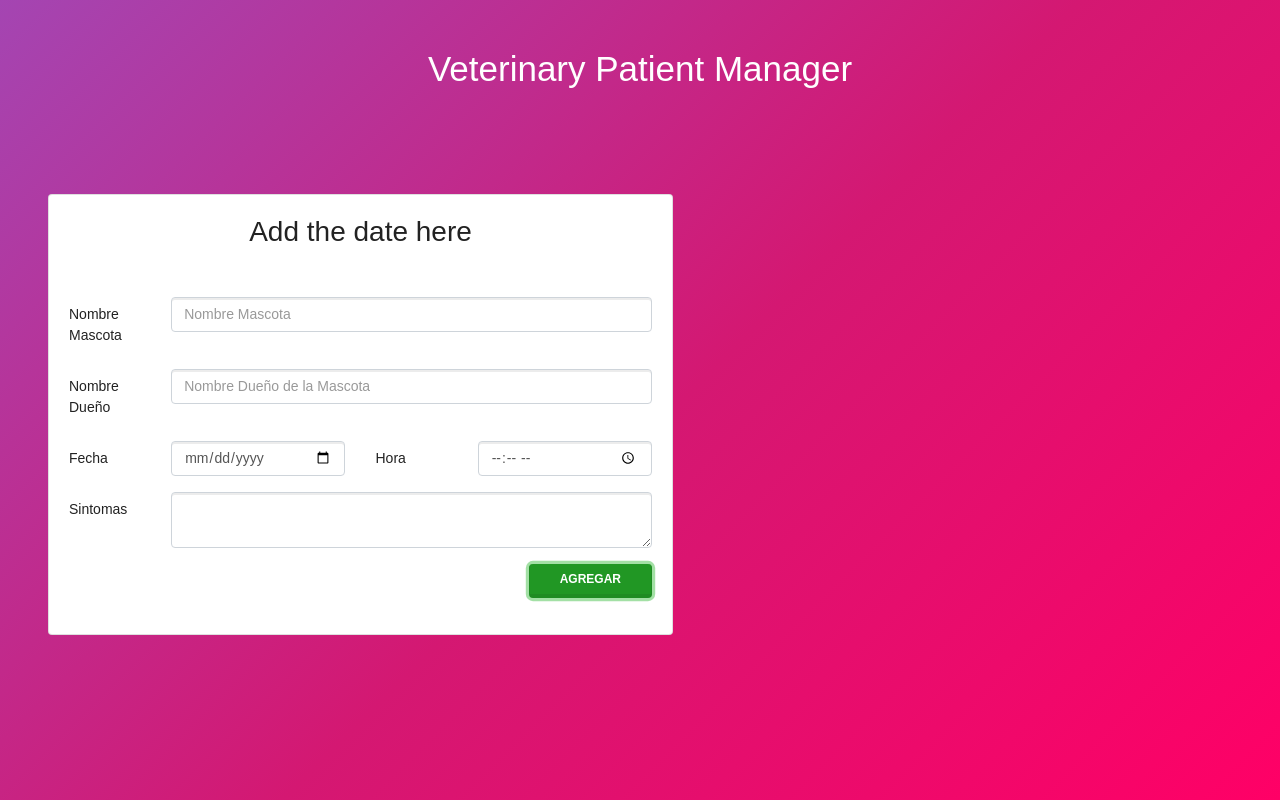
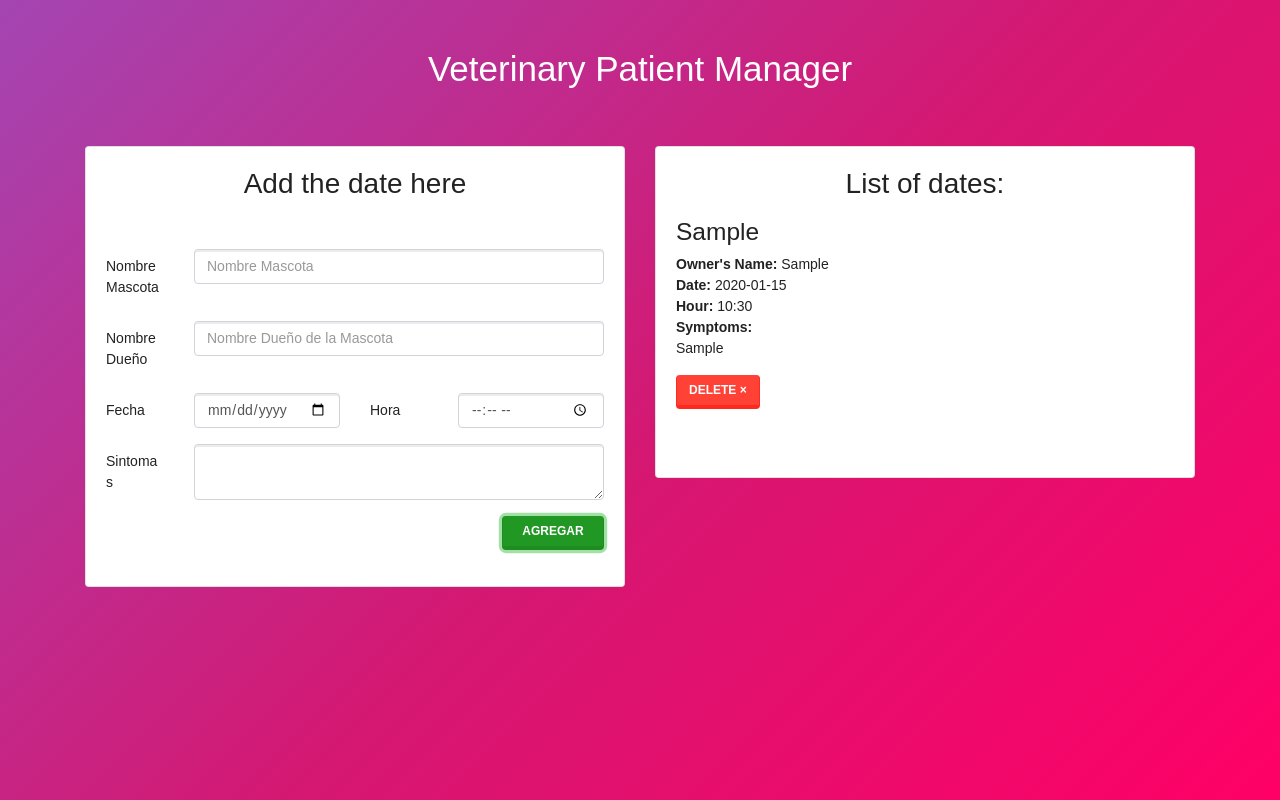
Before and after one commit to GeorgeSteel/veterinary-dates-ReactJS, a React (Create React App) app: page / in a window 1280 px wide. Both pictures are taken after typing "Sample", "Sample", "2020-01-15", "10:30", "Sample" into the empty fields and a click on the button "AGREGAR". Built offline with nearby package versions, Linux system fonts and the light colour scheme.

Commit message:
delete function and date components completed

```diff
--- a/src/components/AddDate.js
+++ b/src/components/AddDate.js
@@ -2,7 +2,9 @@ import React, { Component } from 'react';
 import uuid from 'uuid';
 
 export default class AddDate extends Component {
-    state = {};
+    state = {
+        error: false
+    };
 
     // refs
     namePetRef = React.createRef();
@@ -20,6 +22,11 @@ export default class AddDate extends Component {
               hour = this.hourRef.current.value,
               symptoms = this.symptomsRef.current.value;
 
+        if (!pet || !owner || !date || !hour || !symptoms) {
+            this.setState({
+                error: true
+            });
+        } else {
             const newDate = {
                 id: uuid(),
                 pet,
@@ -32,6 +39,11 @@ export default class AddDate extends Component {
             this.props.createDate(newDate);
 
             e.currentTarget.reset();
+
+            this.setState({
+                error: false
+            });
+        }
     }
 
     render() {
@@ -77,6 +89,7 @@ export default class AddDate extends Component {
                             </div>
                         </div>
                     </form>
+                    { this.state.error ? <div className="alert alert-danger text-center">All fields are required</div> : null }
                 </div>
             </div>
         )
--- a/src/components/App.js
+++ b/src/components/App.js
@@ -1,6 +1,7 @@
 import React, { Component } from 'react'
 import Header from './Header';
 import AddDate from './AddDate';
+import ListDates from './ListDates';
 
 export default class App extends Component {
   state = {
@@ -17,16 +18,31 @@ export default class App extends Component {
     console.log(dates);
   }
 
+  deleteDate = (id) => {
+    const currentDates = [...this.state.dates];
+    const dates = currentDates.filter(date => date.id !== id);
+
+    this.setState({
+      dates
+    });
+  }
+
   render() {
     return (
-      <div className="Container">
+      <div className="container">
         <Header
           title="Veterinary Patient Manager"
         />
         <div className="row">
-          <div className="col-md-6 m-5">
+          <div className="col-md-6">
             <AddDate
               createDate={ this.createDate }
+            />
+          </div>
+          <div className="col-md-6">
+            <ListDates
+              dates={ this.state.dates }
+              deleteDate={ this.deleteDate }
             />
           </div>
         </div>
--- /dev/null
+++ b/src/components/Date.js
@@ -0,0 +1,26 @@
+import React, { Component } from 'react'
+
+export default class Date extends Component {
+
+    delete = () => {
+        this.props.deleteDate(this.props.data.id);
+    }
+
+    render() {
+        const { date, hour, pet, owner, symptoms } = this.props.data;
+        return (
+        <div className="media mt-3">
+            <div className="media-body">
+                <h3 className="mt-0">{ pet }</h3>
+                <p className="card-text"><span>Owner's Name: </span> { owner }</p>
+                <p className="card-text"><span>Date: </span> { date }</p>
+                <p className="card-text"><span>Hour: </span> { hour }</p>
+                <p className="card-text"><span>Symptoms: </span> </p>
+                <p className="card-text">{ symptoms }</p>
+
+                <button onClick={ this.delete } className="btn btn-danger">Delete &times;</button>
+            </div>
+        </div>
+        )
+    }
+}
--- /dev/null
+++ b/src/components/ListDates.js
@@ -0,0 +1,23 @@
+import React, { Component } from 'react'
+import Date from './Date';
+
+export default class ListDates extends Component {
+  render() {
+    return (
+      <div className="card mt-5">
+        <div className="card-body">
+            <h2 className="card-title text-center">{ this.props.dates <= 0 ? 'There are no dates' : 'List of dates:'}</h2>
+            <div className="lista-citas">
+                { Object.keys(this.props.dates).map(date => (
+                    <Date
+                        key={ date }
+                        data={ this.props.dates[date] }
+                        deleteDate={ this.props.deleteDate }
+                    />
+                )) }
+            </div>
+        </div>
+      </div>
+    )
+  }
+}
```
Lines whose indentation alone changed are shown as unchanged.
